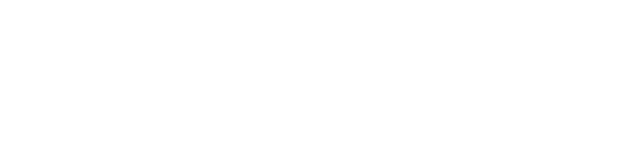
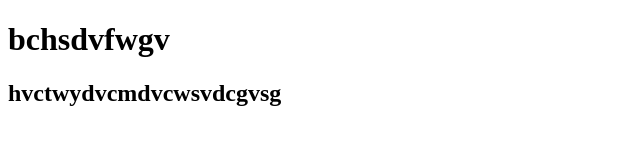
Before and after one commit to bolanossebastian923-svg/gitFlow, a plain HTML site: page gitFlow/loging.html in a window 1280 px wide. Shown: the whole page, without its empty margins (0-640 px from the left). Drawn offline with Linux system fonts and the light colour scheme.

Commit message:
Actualizacion del login

```diff
--- a/gitFlow/loging.html
+++ b/gitFlow/loging.html
@@ -6,6 +6,9 @@
     <title>Document</title>
 </head>
 <body>
+    <h1>bchsdvfwgv</h1>
 
+
+    <h2>hvctwydvcmdvcwsvdcgvsg</h2>
 </body>
 </html>
```
